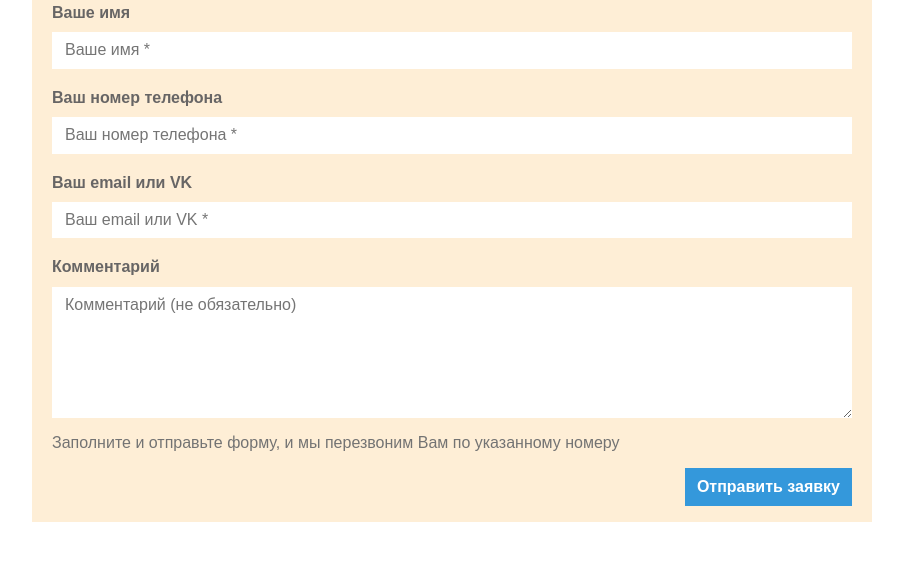
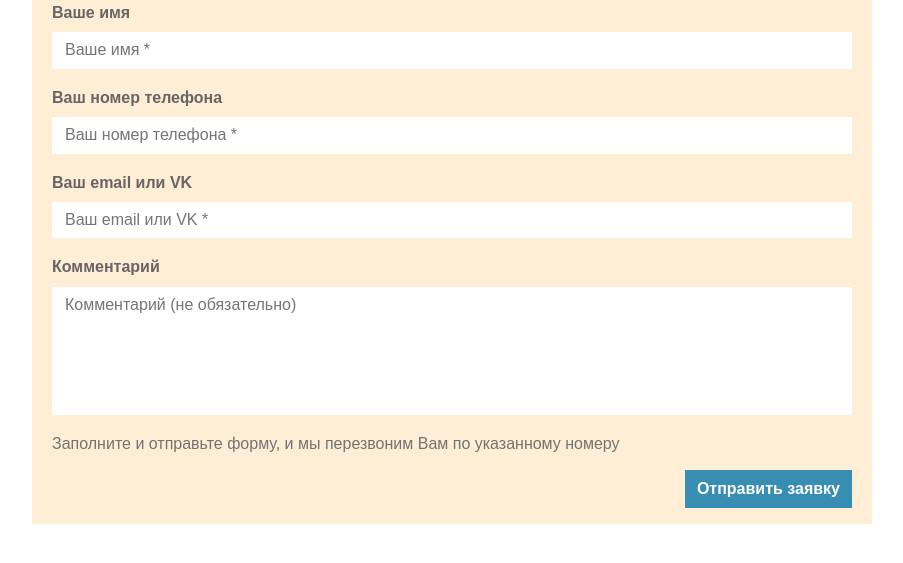
Before and after one commit to AndryushkevichAA/ClientWebCourse, a plain HTML site: page CssForm/index.html in a window 1280 px wide. Shown: the part 81-644 px from the top of the page, without its empty margins (188-1091 px from the left). Drawn offline with Linux system fonts and the light colour scheme.

Commit message:
Заданы отступы справа полям ввода, заголовку. У textarea изменен размер padding'а снизу, запрещено растягивание. Изменен цвет кнопки.

```diff
--- a/CssForm/css/style.css
+++ b/CssForm/css/style.css
@@ -9,7 +9,8 @@
 .container h1 {
     font-size: 33px;
     font-weight: normal;
-    margin-block-end:0;
+    margin-block-end: 0;
+    padding-right: 20px;
     padding-left: 20px;
     padding-bottom: 5px;
 }
@@ -36,29 +37,35 @@
     width: 100%;
     margin-top: 10px;
     border: none;
-    padding-top: 9px;
-    padding-left: 13px;
+    padding: 9px 13px;
 }
 
-.entry_field input{
-    padding-bottom: 9px;
+.entry_field input:focus-visible, .entry_field textarea:focus-visible {
+    outline: none;
 }
 
-.entry_field textarea{
-    padding-bottom: 85px;
+.entry_field textarea {
+    resize: none;
+    height: auto;
 }
 
 .application_form p {
     color: #737373;
+    margin-top: 20px;
 }
 
-.application_form button{
+.application_form button {
     display: inline-block;
     float: right;
     border: none;
-    background-color: #3498DB;
-    color: #FFFFFF;
+    background-color: #378DB2;
+    color: #FFF;
     font-weight: bold;
     font-size: 16px;
     padding: 10px 12px;
 }
+
+.application_form button:hover {
+    cursor: pointer;
+    background-color: #32728D;
+}
--- a/CssForm/index.html
+++ b/CssForm/index.html
@@ -31,7 +31,7 @@
         <div class="entry_field">
             <label>
                 Комментарий
-                <textarea name="clientComment" placeholder="Комментарий (не обязательно)"></textarea>
+                <textarea rows="6" name="clientComment" placeholder="Комментарий (не обязательно)"></textarea>
             </label>
         </div>
         <p>Заполните и отправьте форму, и мы перезвоним Вам по указанному номеру</p>
```
